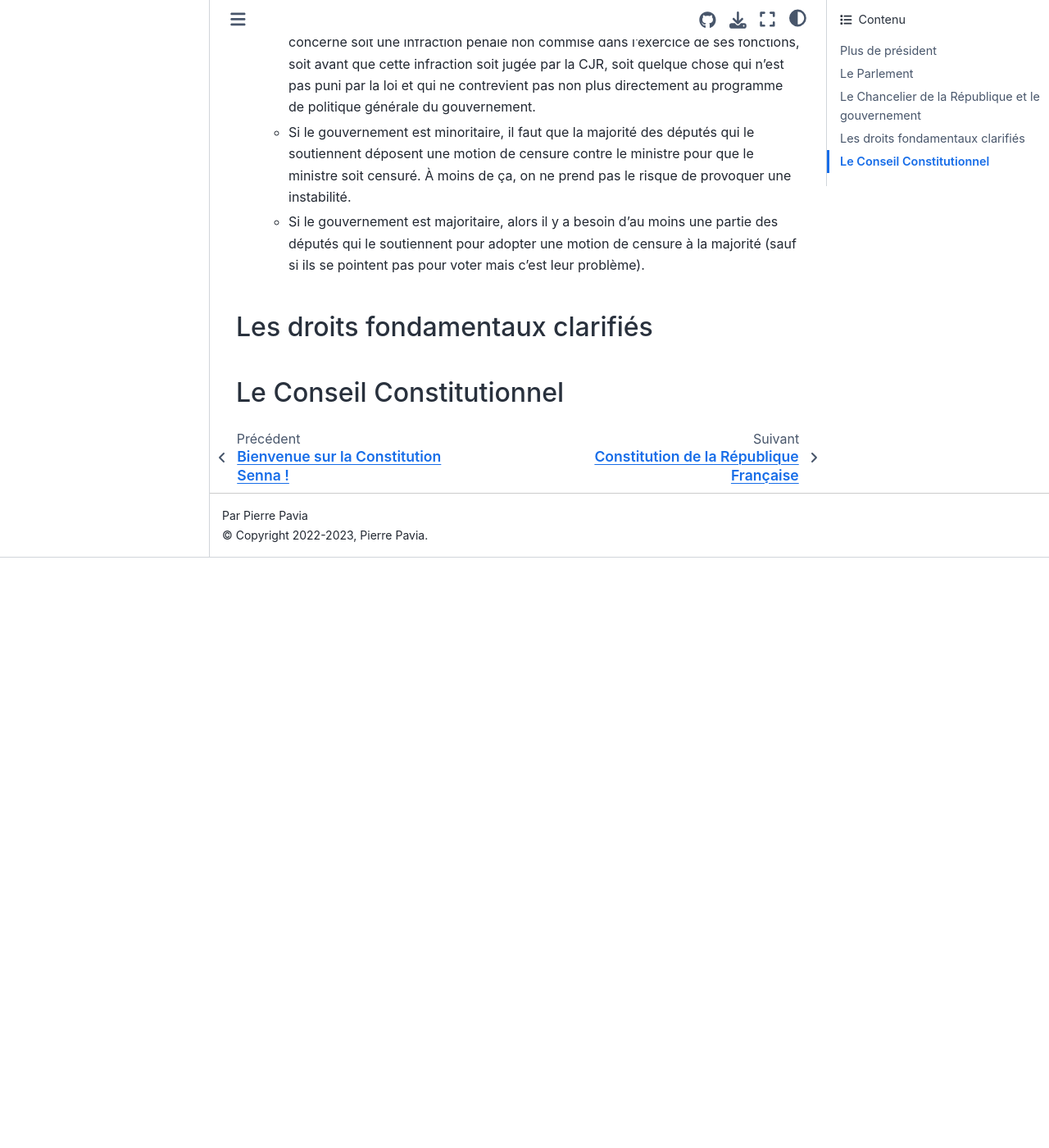
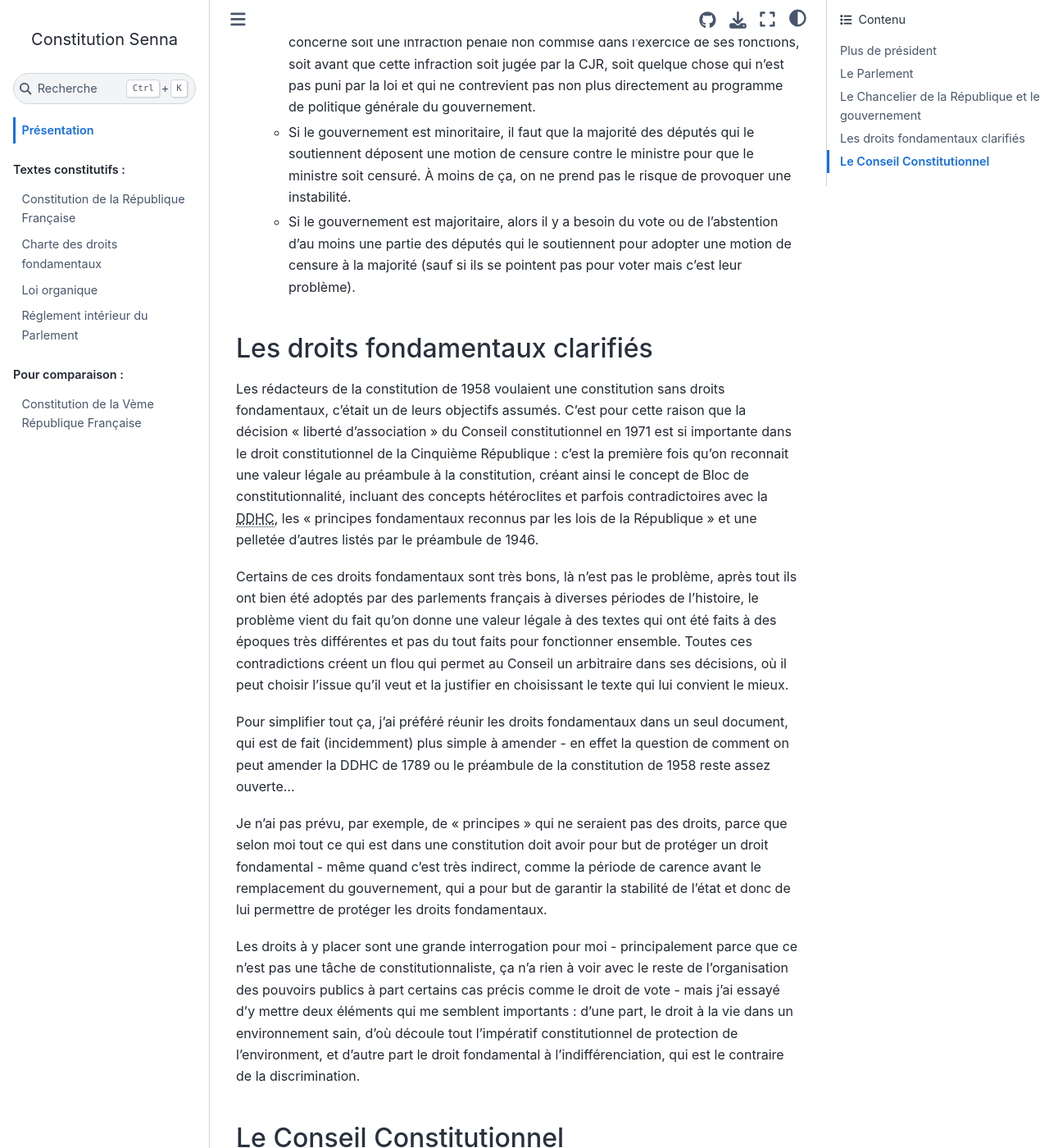
Before and after one commit to Gouvernathor/senna, a Sphinx documentation site: the page built from source/presentation.rst, in a window 1280 px wide and 1400 px high, scrolled down 10239 px. Shown: the whole window at 82% size. Built offline with Sphinx 7.4.7 and the Sphinx Book theme 1.1.4, drawn with Linux system fonts in a browser that asks for light colours; before the commit the page ends 10919 px from its top, so only the background shows below that.

Commit message:
Explication des droits fondamentaux

```diff
--- a/source/presentation.rst
+++ b/source/presentation.rst
@@ -181,14 +181,20 @@
 
   - On est dans le cas où un scandale touche un ministre sans correspondre aux cas précédent, donc le Chancelier ne demande pas sa démission et le scandale concerne soit une infraction pénale non commise dans l'exercice de ses fonctions, soit avant que cette infraction soit jugée par la CJR, soit quelque chose qui n'est pas puni par la loi et qui ne contrevient pas non plus directement au programme de politique générale du gouvernement.
   - Si le gouvernement est minoritaire, il faut que la majorité des députés qui le soutiennent déposent une motion de censure contre le ministre pour que le ministre soit censuré. À moins de ça, on ne prend pas le risque de provoquer une instabilité.
-  - Si le gouvernement est majoritaire, alors il y a besoin d'au moins une partie des députés qui le soutiennent pour adopter une motion de censure à la majorité (sauf si ils se pointent pas pour voter mais c'est leur problème).
+  - Si le gouvernement est majoritaire, alors il y a besoin du vote ou de l'abstention d'au moins une partie des députés qui le soutiennent pour adopter une motion de censure à la majorité (sauf si ils se pointent pas pour voter mais c'est leur problème).
 
 Les droits fondamentaux clarifiés
 =================================
 
-.. expliquer que les droits fondamentaux dans la constitution, les rédacteurs en voulaient pas, et que le Bloc de Constitutionnalité est une invention du Conseil Constitutionnel
-.. clarification des droits fondamentaux contradictoires et du foutoir arbitraire actuel
-.. présence du respect de l'environnement comme découlant d'un droit humain fondamental
+Les rédacteurs de la constitution de 1958 voulaient une constitution sans droits fondamentaux, c'était un de leurs objectifs assumés. C'est pour cette raison que la décision "liberté d'association" du Conseil constitutionnel en 1971 est si importante dans le droit constitutionnel de la Cinquième République : c'est la première fois qu'on reconnait une valeur légale au préambule à la constitution, créant ainsi le concept de Bloc de constitutionnalité, incluant des concepts hétéroclites et parfois contradictoires avec la :abbr:`DDHC (Déclaration des droits de l'homme et du citoyen de 1789)`, les "principes fondamentaux reconnus par les lois de la République" et une pelletée d'autres listés par le préambule de 1946.
+
+Certains de ces droits fondamentaux sont très bons, là n'est pas le problème, après tout ils ont bien été adoptés par des parlements français à diverses périodes de l'histoire, le problème vient du fait qu'on donne une valeur légale à des textes qui ont été faits à des époques très différentes et pas du tout faits pour fonctionner ensemble. Toutes ces contradictions créent un flou qui permet au Conseil un arbitraire dans ses décisions, où il peut choisir l'issue qu'il veut et la justifier en choisissant le texte qui lui convient le mieux.
+
+Pour simplifier tout ça, j'ai préféré réunir les droits fondamentaux dans un seul document, qui est de fait (incidemment) plus simple à amender - en effet la question de comment on peut amender la DDHC de 1789 ou le préambule de la constitution de 1958 reste assez ouverte...
+
+Je n'ai pas prévu, par exemple, de "principes" qui ne seraient pas des droits, parce que selon moi tout ce qui est dans une constitution doit avoir pour but de protéger un droit fondamental - même quand c'est très indirect, comme la période de carence avant le remplacement du gouvernement, qui a pour but de garantir la stabilité de l'état et donc de lui permettre de protéger les droits fondamentaux.
+
+Les droits à y placer sont une grande interrogation pour moi - principalement parce que ce n'est pas une tâche de constitutionnaliste, ça n'a rien à voir avec le reste de l'organisation des pouvoirs publics à part certains cas précis comme le droit de vote - mais j'ai essayé d'y mettre deux éléments qui me semblent importants : d'une part, le droit à la vie dans un environnement sain, d'où découle tout l'impératif constitutionnel de protection de l'environment, et d'autre part le droit fondamental à l'indifférenciation, qui est le contraire de la discrimination.
 
 Le Conseil Constitutionnel
 ==========================
```
